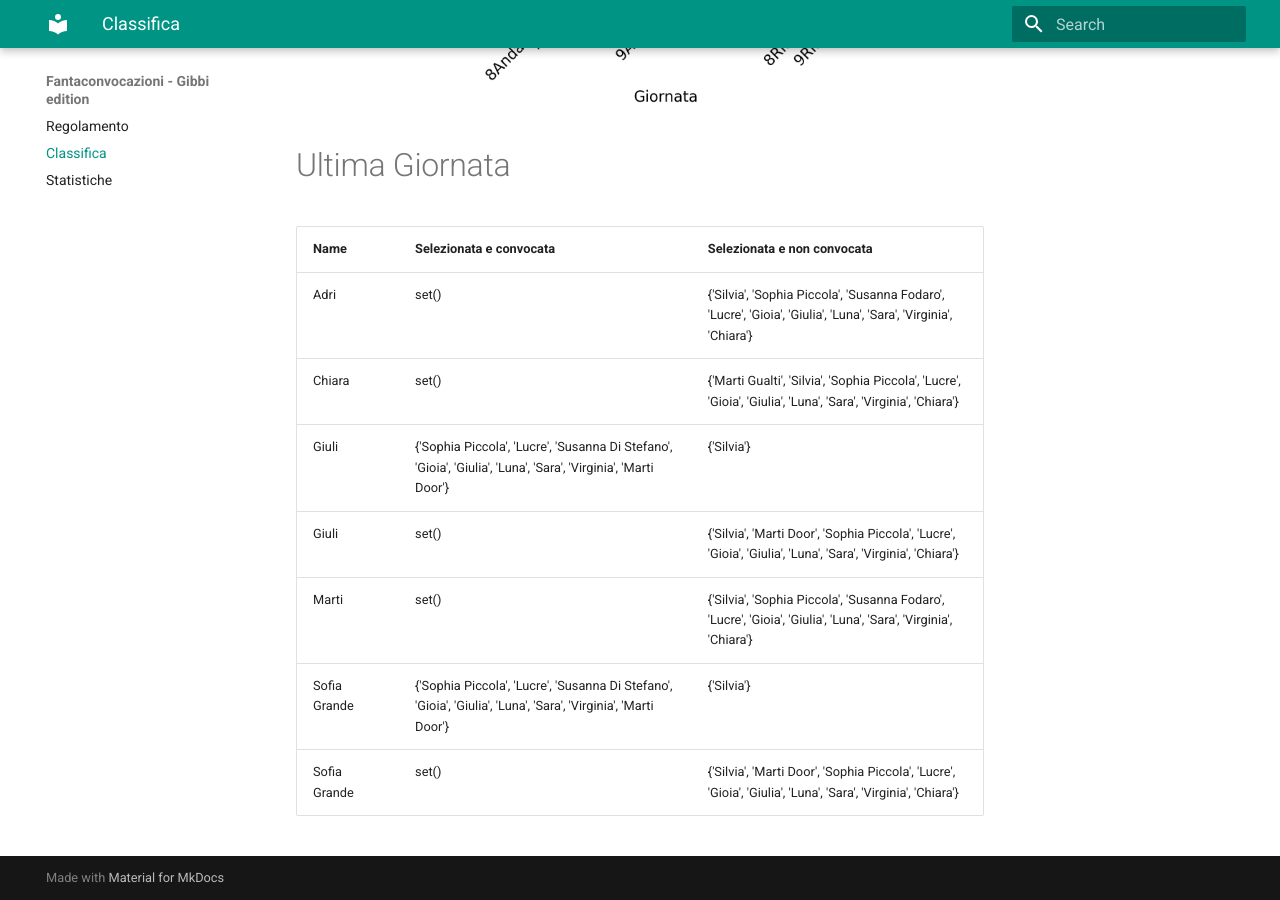
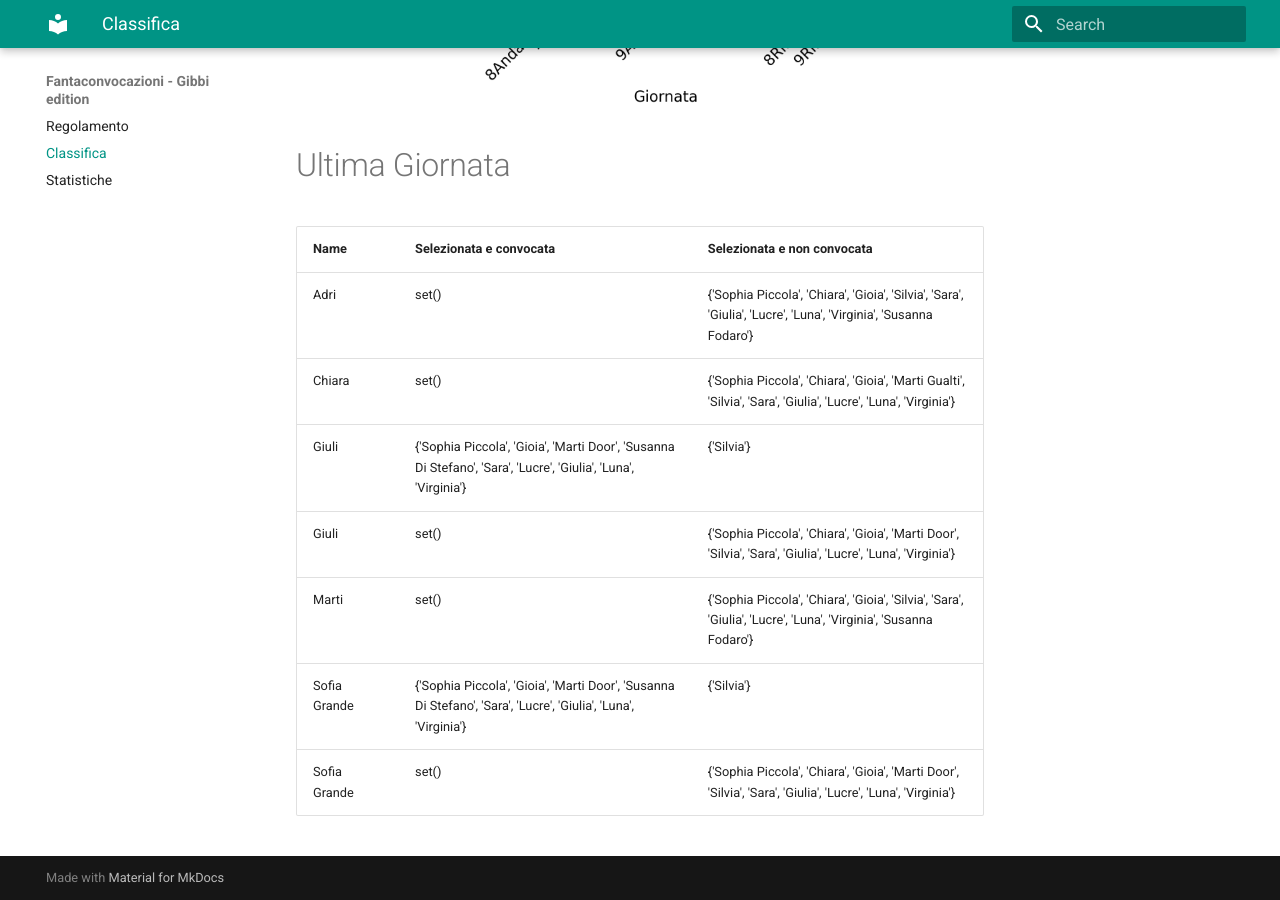
Before and after one commit to martinig94/fantagibbi, an MkDocs documentation site: the page built from docs/Classifica.md, in a window 1280 px wide and 900 px high, scrolled down 1003 px. Built offline with MkDocs 1.6.1 and Material for MkDocs 9.7.7, drawn with Linux system fonts in a browser that asks for light colours.

Commit message:
Auto-update from main.py

```diff
--- a/docs/Classifica.md
+++ b/docs/Classifica.md
@@ -18,11 +18,11 @@
 <!-- START_TABLE CORRECT -->
 | Name         | Selezionata e convocata                                                                                        | Selezionata e non convocata                                                                                      |
 |:-------------|:---------------------------------------------------------------------------------------------------------------|:-----------------------------------------------------------------------------------------------------------------|
-| Adri         | set()                                                                                                          | {'Silvia', 'Sophia Piccola', 'Susanna Fodaro', 'Lucre', 'Gioia', 'Giulia', 'Luna', 'Sara', 'Virginia', 'Chiara'} |
-| Chiara       | set()                                                                                                          | {'Marti Gualti', 'Silvia', 'Sophia Piccola', 'Lucre', 'Gioia', 'Giulia', 'Luna', 'Sara', 'Virginia', 'Chiara'}   |
-| Giuli        | {'Sophia Piccola', 'Lucre', 'Susanna Di Stefano', 'Gioia', 'Giulia', 'Luna', 'Sara', 'Virginia', 'Marti Door'} | {'Silvia'}                                                                                                       |
-| Giuli        | set()                                                                                                          | {'Silvia', 'Marti Door', 'Sophia Piccola', 'Lucre', 'Gioia', 'Giulia', 'Luna', 'Sara', 'Virginia', 'Chiara'}     |
-| Marti        | set()                                                                                                          | {'Silvia', 'Sophia Piccola', 'Susanna Fodaro', 'Lucre', 'Gioia', 'Giulia', 'Luna', 'Sara', 'Virginia', 'Chiara'} |
-| Sofia Grande | {'Sophia Piccola', 'Lucre', 'Susanna Di Stefano', 'Gioia', 'Giulia', 'Luna', 'Sara', 'Virginia', 'Marti Door'} | {'Silvia'}                                                                                                       |
-| Sofia Grande | set()                                                                                                          | {'Silvia', 'Marti Door', 'Sophia Piccola', 'Lucre', 'Gioia', 'Giulia', 'Luna', 'Sara', 'Virginia', 'Chiara'}     |
+| Adri         | set()                                                                                                          | {'Sophia Piccola', 'Chiara', 'Gioia', 'Silvia', 'Sara', 'Giulia', 'Lucre', 'Luna', 'Virginia', 'Susanna Fodaro'} |
+| Chiara       | set()                                                                                                          | {'Sophia Piccola', 'Chiara', 'Gioia', 'Marti Gualti', 'Silvia', 'Sara', 'Giulia', 'Lucre', 'Luna', 'Virginia'}   |
+| Giuli        | {'Sophia Piccola', 'Gioia', 'Marti Door', 'Susanna Di Stefano', 'Sara', 'Lucre', 'Giulia', 'Luna', 'Virginia'} | {'Silvia'}                                                                                                       |
+| Giuli        | set()                                                                                                          | {'Sophia Piccola', 'Chiara', 'Gioia', 'Marti Door', 'Silvia', 'Sara', 'Giulia', 'Lucre', 'Luna', 'Virginia'}     |
+| Marti        | set()                                                                                                          | {'Sophia Piccola', 'Chiara', 'Gioia', 'Silvia', 'Sara', 'Giulia', 'Lucre', 'Luna', 'Virginia', 'Susanna Fodaro'} |
+| Sofia Grande | {'Sophia Piccola', 'Gioia', 'Marti Door', 'Susanna Di Stefano', 'Sara', 'Lucre', 'Giulia', 'Luna', 'Virginia'} | {'Silvia'}                                                                                                       |
+| Sofia Grande | set()                                                                                                          | {'Sophia Piccola', 'Chiara', 'Gioia', 'Marti Door', 'Silvia', 'Sara', 'Giulia', 'Lucre', 'Luna', 'Virginia'}     |
 <!-- END_TABLE CORRECT -->
```
